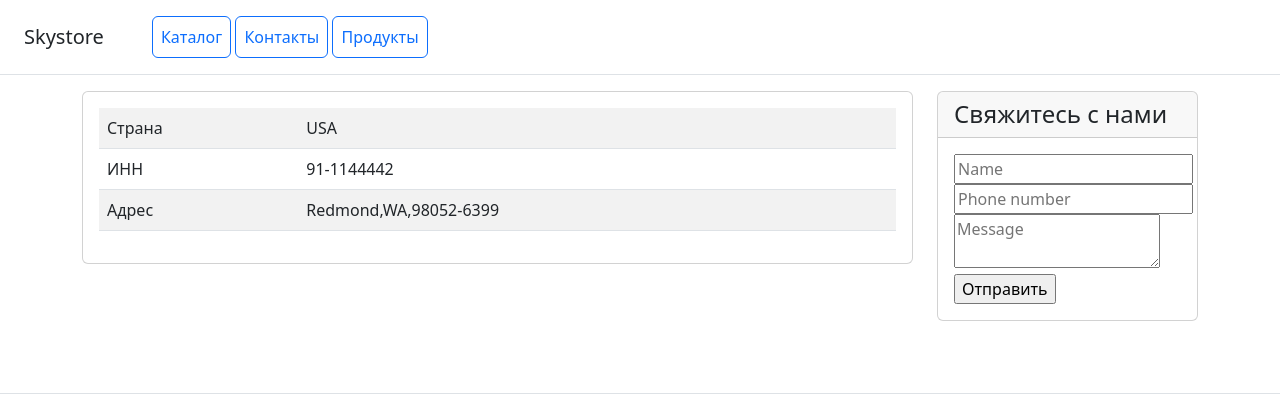
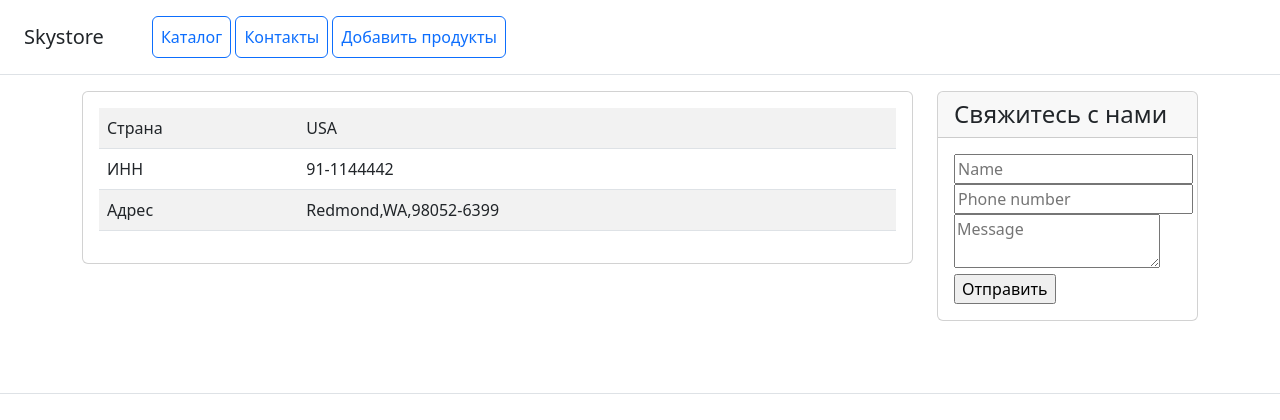
Before and after one commit to denanmax/hw_19.2, a Django app: page /contacts/ in a window 1280 px wide. Shown: the top 420 px of the page. Run offline with Django 4.2, Linux system fonts and the light colour scheme; parts of the project's set-up code (start-up, migrations or seed data) failed here and were passed over; some libraries are stand-ins or nearby versions.

Commit message:
add prod

```diff
--- a/catalog/templates/catalog/base.html
+++ b/catalog/templates/catalog/base.html
@@ -13,7 +13,7 @@
     <nav class="ms-5">
         <a class="p-2 btn btn-outline-primary" href="/">Каталог</a>
         <a class="p-2 btn btn-outline-primary" href="/contacts/">Контакты</a>
-        <a class="p-2 btn btn-outline-primary" href="/add_product/">Продукты</a>
+        <a class="p-2 btn btn-outline-primary" href="/add_product/">Добавить продукты</a>
     </nav>
 </div>
 {% block content%}
```
